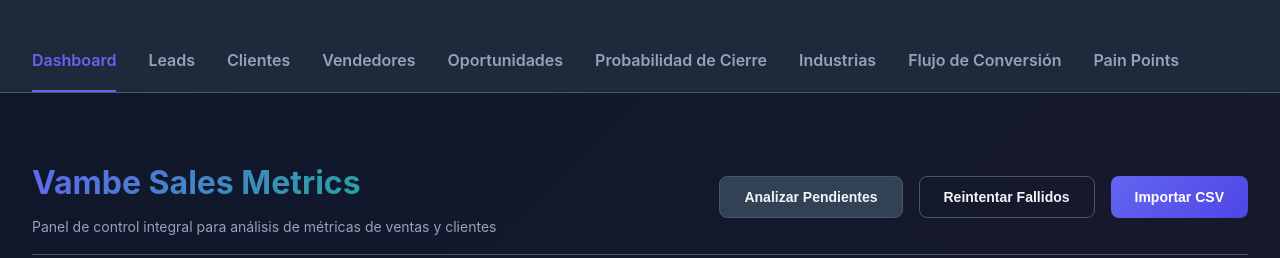
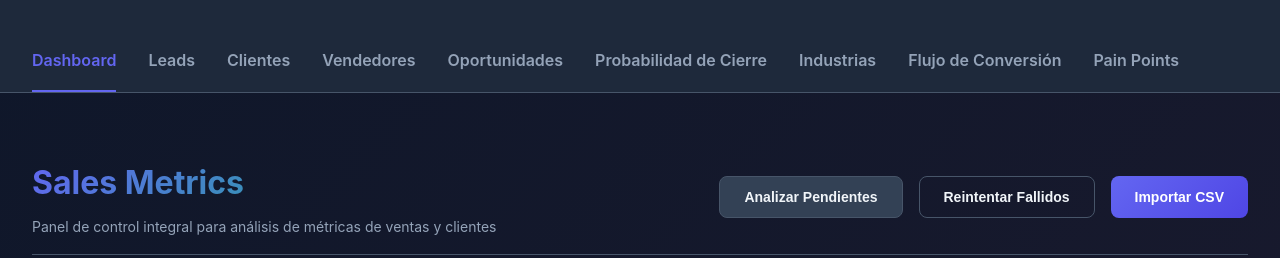
Before and after one commit to FrancoBrice/sales-metrics, a Next.js app in the folder apps/web/: page / in a window 1280 px wide. Shown: the top 258 px of the page. Built offline with nearby package versions, Linux system fonts and the light colour scheme; no server answers.

Commit message:
fix(text)

```diff
--- a/apps/web/src/app/layout.tsx
+++ b/apps/web/src/app/layout.tsx
@@ -3,7 +3,7 @@
 import "./globals.css";
 
 export const metadata: Metadata = {
-  title: "Vambe Sales Metrics | Dashboard de Ventas",
+  title: "Sales Metrics | Dashboard de Ventas",
   description: "Panel interactivo para análisis de métricas de clientes y reuniones de ventas",
 };
 
--- a/apps/web/src/app/page.tsx
+++ b/apps/web/src/app/page.tsx
@@ -146,7 +146,7 @@
     <div className="container">
       <div className="header">
         <div>
-          <h1>Vambe Sales Metrics</h1>
+          <h1>Sales Metrics</h1>
           <p className="header-subtitle">
             Panel de control integral para análisis de métricas de ventas y clientes
           </p>
```
